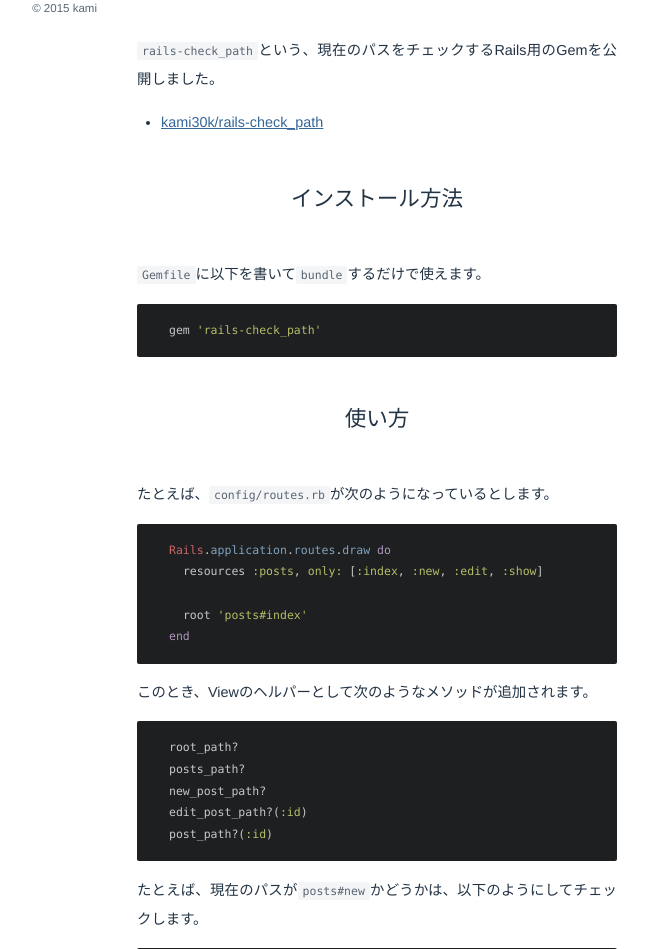
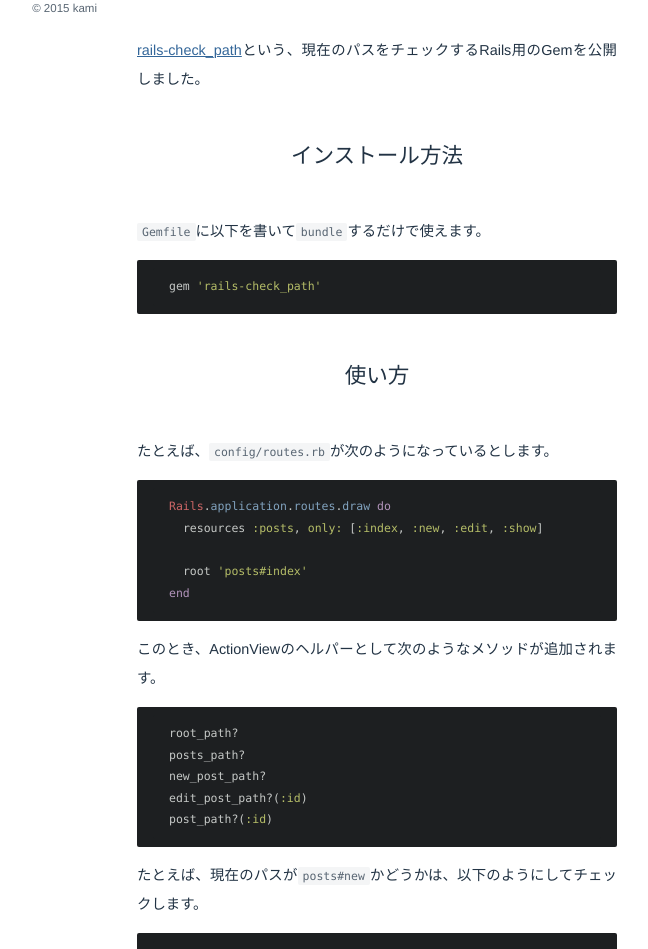
Before and after one commit to kami-zh/kami-zh.github.io, a Jekyll site: the page built from _posts/2015-01-07-1.md, in a window 1280 px wide and 1400 px high. Shown: the part 451-1400 px from the top of the window, without its empty margins (263-911 px from the left). Built offline with Jekyll 4.4.1, drawn with Linux system fonts in a browser that asks for light colours; nearby versions of some CDN libraries; Markdown is read by kramdown in place of the engine named in the settings.

Commit message:
Modify article

````diff
--- a/_posts/2015-01-07-1.md
+++ b/_posts/2015-01-07-1.md
@@ -1,13 +1,11 @@
 ---
 layout: post
 title: Railsで現在のパスをチェックするGemを公開しました
-date: 2015-01-07 20:00:00
+date: 2015-01-07 19:50:00
 category: Development
 ---
 
-`rails-check_path`という、現在のパスをチェックするRails用のGemを公開しました。
-
-- [kami30k/rails-check_path](https://github.com/kami30k/rails-check_path)
+[rails-check_path](https://github.com/kami30k/rails-check_path)という、現在のパスをチェックするRails用のGemを公開しました。
 
 ## インストール方法
 
@@ -29,7 +27,7 @@
 end
 ```
 
-このとき、Viewのヘルパーとして次のようなメソッドが追加されます。
+このとき、ActionViewのヘルパーとして次のようなメソッドが追加されます。
 
 ```ruby
 root_path?
````
